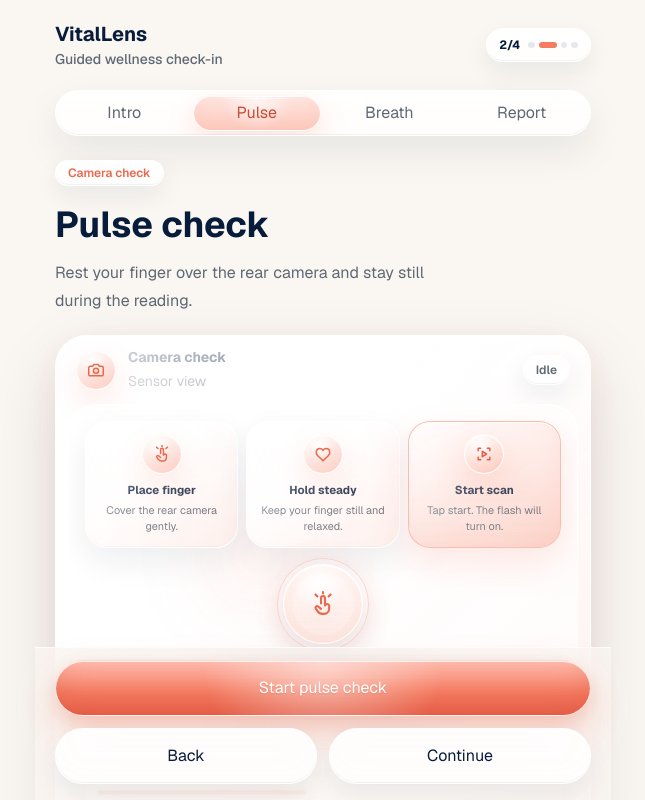
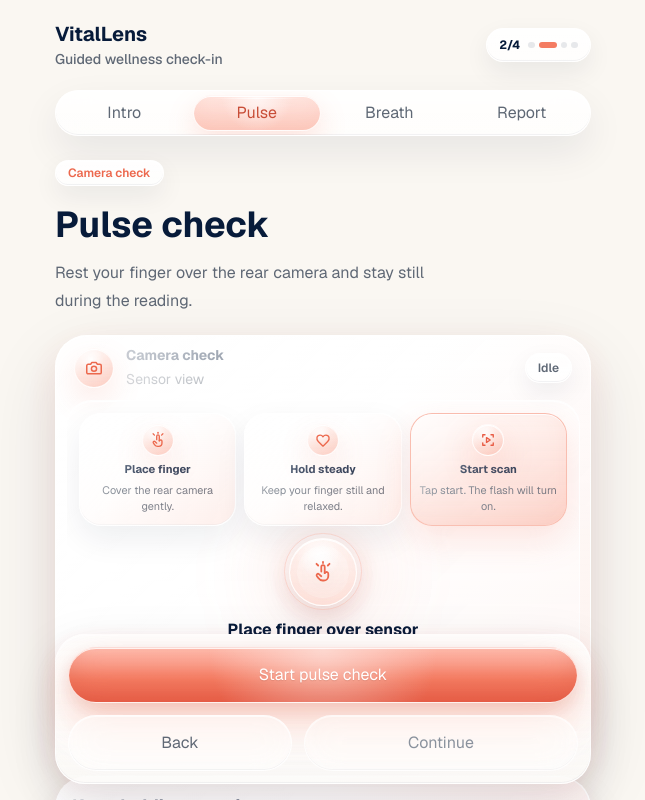
Before and after one commit to arliking13/vitallens, a Next.js app: page / in a window 1280 px wide. Both pictures are taken after a click on the button "Pulse". Shown: the top 800 px of the page, without its empty margins (317-962 px from the left). Built offline with nearby package versions, Linux system fonts and the light colour scheme.

Commit message:
style: refine pulse scanner presentation

```diff
--- a/src/app/globals.css
+++ b/src/app/globals.css
@@ -158,7 +158,7 @@ button {
     inset 0 -10px 24px rgba(244, 124, 98, 0.08);
   color: var(--vl-peach-strong);
   display: grid;
-  height: 5rem;
+  height: 4.25rem;
   isolation: isolate;
   justify-items: center;
   margin-inline: auto;
@@ -168,7 +168,7 @@ button {
     box-shadow 220ms ease,
     color 220ms ease,
     transform 220ms ease;
-  width: 5rem;
+  width: 4.25rem;
 }
 
 .vl-scanner-core::before,
@@ -181,9 +181,9 @@ button {
 
 .vl-scanner-core::before {
   border: 1px solid rgba(248, 183, 168, 0.58);
-  box-shadow: 0 0 32px rgba(244, 124, 98, 0.12);
-  inset: -0.45rem;
-  opacity: 0.88;
+  box-shadow: 0 0 24px rgba(244, 124, 98, 0.1);
+  inset: -0.35rem;
+  opacity: 0.78;
   z-index: 0;
 }
 
@@ -191,7 +191,7 @@ button {
   background:
     radial-gradient(circle at 44% 24%, rgba(255, 255, 255, 0.56), transparent 40%),
     rgba(255, 255, 255, 0.2);
-  inset: 0.5rem;
+  inset: 0.42rem;
   z-index: 0;
 }
 
@@ -210,8 +210,8 @@ button {
     radial-gradient(circle at 45% 24%, rgba(255, 255, 255, 0.64), transparent 36%),
     linear-gradient(180deg, rgba(255, 176, 160, 0.98), rgba(244, 124, 98, 0.94));
   box-shadow:
-    0 18px 38px rgba(244, 124, 98, 0.24),
-    0 0 42px rgba(244, 124, 98, 0.18),
+    0 16px 34px rgba(244, 124, 98, 0.2),
+    0 0 34px rgba(244, 124, 98, 0.14),
     inset 0 1px 0 rgba(255, 255, 255, 0.86),
     inset 0 -12px 24px rgba(186, 58, 38, 0.16);
   color: #FFFFFF;
@@ -220,8 +220,8 @@ button {
 .vl-scanner-core-scanning::before {
   border-color: rgba(244, 124, 98, 0.44);
   box-shadow:
-    0 0 0 0.3rem rgba(253, 233, 227, 0.62),
-    0 0 36px rgba(244, 124, 98, 0.2);
+    0 0 0 0.24rem rgba(253, 233, 227, 0.58),
+    0 0 28px rgba(244, 124, 98, 0.18);
 }
 
 .vl-scanner-core-scanning::after {
@@ -313,6 +313,39 @@ button {
     inset 0 1px 0 rgba(255, 255, 255, 0.86),
     inset 0 -1px 0 rgba(7, 27, 58, 0.05);
   color: var(--vl-text);
+}
+
+.vl-action-dock {
+  -webkit-backdrop-filter: blur(20px) saturate(1.45);
+  backdrop-filter: blur(20px) saturate(1.45);
+  background:
+    linear-gradient(180deg, rgba(255, 255, 255, 0.78), rgba(255, 255, 255, 0.54)),
+    rgba(250, 247, 242, 0.72);
+  border: 1px solid rgba(255, 255, 255, 0.76);
+  border-radius: 30px;
+  box-shadow:
+    0 20px 54px rgba(7, 27, 58, 0.12),
+    0 8px 26px rgba(244, 124, 98, 0.1),
+    inset 0 1px 0 rgba(255, 255, 255, 0.9),
+    inset 0 -1px 0 rgba(7, 27, 58, 0.05);
+}
+
+.vl-dock-back {
+  background: rgba(255, 255, 255, 0.48);
+  box-shadow:
+    inset 0 1px 0 rgba(255, 255, 255, 0.72),
+    inset 0 -1px 0 rgba(7, 27, 58, 0.04);
+  color: var(--vl-text-muted);
+}
+
+.vl-dock-continue:disabled {
+  background: rgba(255, 255, 255, 0.42);
+  border-color: rgba(255, 255, 255, 0.58);
+  box-shadow:
+    inset 0 1px 0 rgba(255, 255, 255, 0.62),
+    inset 0 -1px 0 rgba(7, 27, 58, 0.03);
+  color: var(--vl-text-soft);
+  opacity: 1;
 }
 
 .vl-segmented-control {
@@ -504,13 +537,13 @@ button {
   animation: scanner-glow 3.2s ease-in-out infinite;
 }
 
-.vl-heart-beat {
-  animation: vl-heart-beat 1.35s ease-in-out infinite;
+.vl-heartbeat {
+  animation: vl-heartbeat 1s ease-in-out infinite;
   transform-origin: center;
 }
 
 .vl-ring-pulse::before {
-  animation: vl-ring-pulse 2.4s ease-in-out infinite;
+  animation: vl-ring-pulse 1.05s ease-in-out infinite;
 }
 
 @keyframes screen-in {
@@ -636,7 +669,7 @@ button {
   }
 }
 
-@keyframes vl-heart-beat {
+@keyframes vl-heartbeat {
   0%,
   100% {
     opacity: 0.96;
@@ -694,7 +727,7 @@ button {
     animation: none;
   }
 
-  .vl-heart-beat,
+  .vl-heartbeat,
   .vl-ring-pulse::before {
     animation: none;
   }
--- a/src/features/pulse/components/CameraPreview.tsx
+++ b/src/features/pulse/components/CameraPreview.tsx
@@ -172,11 +172,9 @@ function getActiveInstruction({
 }
 
 function getScannerCoreState({
-  fingerGateState,
   isSampling,
   title,
 }: {
-  fingerGateState?: FingerGateState;
   isSampling: boolean;
   title: string;
 }): ScannerCoreState {
@@ -184,10 +182,7 @@ function getScannerCoreState({
     return "ready";
   }
 
-  if (
-    isSampling &&
-    (fingerGateState === "stabilizing" || fingerGateState === "recording")
-  ) {
+  if (isSampling) {
     return "scanning";
   }
 
@@ -252,11 +247,7 @@ export function CameraPreview({
   const title = scannerTitle ?? copy.title;
   const detail = scannerDetail ?? copy.detail;
   const label = scannerLabel ?? (hasStream ? copy.label : emptyStateCopy[status]);
-  const scannerCoreState = getScannerCoreState({
-    fingerGateState,
-    isSampling,
-    title,
-  });
+  const scannerCoreState = getScannerCoreState({ isSampling, title });
   const ScannerCoreIcon =
     scannerCoreState === "ready"
       ? CheckIcon
@@ -283,10 +274,10 @@ export function CameraPreview({
 
   return (
     <div
-      className="vl-scanner-card animate-card-in overflow-hidden p-3"
+      className="vl-scanner-card animate-card-in overflow-hidden p-2.5"
       style={animationStyle}
     >
-      <div className="flex items-center justify-between gap-3 px-2 pb-3">
+      <div className="flex items-center justify-between gap-3 px-2 pb-2.5">
         <div className="flex min-w-0 items-center gap-3">
           <span className="vl-glass-icon h-10 w-10" aria-hidden="true">
             <CameraIcon className="h-5 w-5" />
@@ -305,7 +296,7 @@ export function CameraPreview({
         </span>
       </div>
 
-      <div className="relative overflow-hidden rounded-[28px] border border-white/80 bg-white/60 px-4 pb-4 pt-4 shadow-[inset_0_1px_0_rgba(255,255,255,0.92),inset_0_-1px_0_rgba(7,27,58,0.05)]">
+      <div className="relative overflow-hidden rounded-[26px] border border-white/70 bg-white/45 px-3 pb-3 pt-3 shadow-[inset_0_1px_0_rgba(255,255,255,0.88),inset_0_-1px_0_rgba(7,27,58,0.04)]">
         <video
           aria-hidden={!shouldShowRawPreview}
           aria-label={
@@ -332,7 +323,12 @@ export function CameraPreview({
           ].join(" ")}
         >
           <div
-            className="scanner-glow absolute left-1/2 top-1/2 h-32 w-32 -translate-x-1/2 -translate-y-1/2 rounded-full bg-[rgba(244,124,98,0.14)] blur-2xl"
+            className={[
+              scannerCoreState === "scanning" ? "scanner-glow" : "",
+              "absolute left-1/2 top-1/2 h-28 w-28 -translate-x-1/2 -translate-y-1/2 rounded-full bg-[rgba(244,124,98,0.12)] blur-2xl",
+            ]
+              .filter(Boolean)
+              .join(" ")}
             aria-hidden="true"
           />
           <div
@@ -340,7 +336,7 @@ export function CameraPreview({
             aria-hidden="true"
           />
           <div className="relative">
-            <div className="mb-4 grid grid-cols-3 gap-2">
+            <div className="mb-3 grid grid-cols-3 gap-2">
               {instructionItems.map((item) => {
                 const isActive = item.id === activeInstruction;
                 const Icon = item.icon;
@@ -348,7 +344,7 @@ export function CameraPreview({
                 return (
                   <div
                     className={[
-                      "vl-instruction-card px-2.5 py-3 text-center",
+                      "vl-instruction-card px-2 py-2.5 text-center",
                       isActive ? "vl-instruction-card-active" : "",
                     ]
                       .filter(Boolean)
@@ -356,12 +352,12 @@ export function CameraPreview({
                     key={item.id}
                   >
                     <span
-                      className="vl-glass-icon mx-auto h-10 w-10"
+                      className="vl-glass-icon mx-auto h-8 w-8"
                       aria-hidden="true"
                     >
-                      <Icon className="h-5 w-5" />
+                      <Icon className="h-[1.125rem] w-[1.125rem]" />
                     </span>
-                    <p className="mt-2 text-[0.72rem] font-bold text-[var(--vl-text)]">
+                    <p className="mt-1.5 text-[0.7rem] font-bold text-[var(--vl-text)]">
                       {item.title}
                     </p>
                     <p className="mt-1 text-[0.68rem] leading-4 text-[var(--vl-text-muted)]">
@@ -383,21 +379,21 @@ export function CameraPreview({
             >
               <ScannerCoreIcon
                 className={[
-                  scannerCoreState === "scanning" ? "vl-heart-beat" : "",
-                  scannerCoreState === "idle" ? "h-7 w-7" : "h-8 w-8",
+                  scannerCoreState === "scanning" ? "vl-heartbeat" : "",
+                  scannerCoreState === "idle" ? "h-6 w-6" : "h-7 w-7",
                 ]
                   .filter(Boolean)
                   .join(" ")}
               />
             </div>
-            <p className="mt-4 text-base font-bold text-[var(--vl-text)]">
+            <p className="mt-3 text-base font-bold text-[var(--vl-text)]">
               {title}
             </p>
-            <p className="mx-auto mt-2 max-w-64 text-sm leading-6 text-[var(--vl-text-muted)]">
+            <p className="mx-auto mt-1.5 max-w-56 text-sm leading-5 text-[var(--vl-text-muted)]">
               {detail}
             </p>
             <div
-              className="signal-preview signal-pulse vl-glass relative mt-4 h-16 overflow-hidden rounded-[20px]"
+              className="signal-preview signal-pulse vl-glass relative mt-3 h-14 overflow-hidden rounded-[20px]"
               aria-hidden="true"
             >
               <div className="signal-glow absolute left-1/2 top-2 h-12 w-24 -translate-x-1/2 rounded-full bg-[rgba(244,124,98,0.12)] blur-2xl" />
--- a/src/features/pulse/components/PulseCheckView.tsx
+++ b/src/features/pulse/components/PulseCheckView.tsx
@@ -85,58 +85,41 @@ const signalQualityRowTones = {
 function getScannerTitle({
   hasPulseEstimate,
   isSampling,
-  signalQuality,
-  fingerGateState,
 }: {
   hasPulseEstimate: boolean;
   isSampling: boolean;
-  signalQuality: keyof typeof signalQualityLabels;
-  fingerGateState: keyof typeof fingerGateLabels;
+  signalQuality?: keyof typeof signalQualityLabels;
+  fingerGateState?: keyof typeof fingerGateLabels;
 }) {
   if (hasPulseEstimate) {
     return "Estimate ready";
   }
 
-  if (!isSampling) {
-    return "Place finger over sensor";
+  if (isSampling) {
+    return "Scanning pulse";
   }
 
-  if (
-    fingerGateState === "finger-lost" ||
-    signalQuality === "unstable" ||
-    signalQuality === "too-dark" ||
-    signalQuality === "too-bright"
-  ) {
-    return "Need cleaner signal";
-  }
-
-  return "Reading in progress";
+  return "Place finger over sensor";
 }
 
 function getScannerDetail({
   hasPulseEstimate,
   isSampling,
-  pulseMessage,
-  scannerTitle,
 }: {
   hasPulseEstimate: boolean;
   isSampling: boolean;
-  pulseMessage: string;
-  scannerTitle: string;
+  pulseMessage?: string;
+  scannerTitle?: string;
 }) {
   if (hasPulseEstimate) {
-    return "You can continue or hold a little longer for another clean window.";
+    return "You can continue or hold a little longer.";
   }
 
-  if (!isSampling) {
-    return "Start the check, cover the rear camera, and keep your finger still.";
+  if (isSampling) {
+    return "Hold still for about 20 seconds.";
   }
 
-  if (scannerTitle === "Need cleaner signal") {
-    return pulseMessage;
-  }
-
-  return "Stay still for the most accurate result.";
+  return "Cover the rear camera gently.";
 }
 
 export function PulseCheckView({ onBack, onNext }: PulseCheckViewProps) {
@@ -357,14 +340,10 @@ export function PulseCheckView({ onBack, onNext }: PulseCheckViewProps) {
         ) : (
           <div>
             <p className="text-lg font-bold text-[var(--vl-text)]">
-              {scannerTitle === "Need cleaner signal"
-                ? "Need cleaner signal"
-                : "Keep holding steady"}
+              Keep holding steady
             </p>
             <p className="mt-2 text-sm leading-6 text-[var(--vl-text-muted)]">
-              {scannerTitle === "Need cleaner signal"
-                ? pulseEstimate.message
-                : "About 20 seconds gives a cleaner estimate."}
+              About 20 seconds gives a cleaner estimate.
             </p>
           </div>
         )}
@@ -446,17 +425,22 @@ export function PulseCheckView({ onBack, onNext }: PulseCheckViewProps) {
         </div>
       </details>
 
-      <div className="sticky bottom-0 z-20 -mx-5 mt-auto border-t border-[var(--vl-glass-border)] bg-[rgba(250,247,242,0.78)] px-5 pb-[calc(env(safe-area-inset-bottom)+1rem)] pt-3 backdrop-blur-xl">
-        <div className="space-y-3">
+      <div className="pointer-events-none sticky bottom-0 z-20 -mx-5 mt-auto px-5 pb-[calc(env(safe-area-inset-bottom)+1rem)] pt-5">
+        <div className="vl-action-dock pointer-events-auto space-y-3 p-3">
           <Button className="w-full" onClick={handlePulseCheckButtonClick}>
             {isCheckActive ? "Stop check" : "Start pulse check"}
           </Button>
-          <div className="grid grid-cols-2 gap-3">
-            <Button className="w-full" onClick={onBack} variant="ghost">
+          <div className="grid grid-cols-[0.9fr_1.1fr] gap-3">
+            <Button
+              className="vl-dock-back min-h-12 w-full text-sm"
+              onClick={onBack}
+              variant="ghost"
+            >
               Back
             </Button>
             <Button
-              className="w-full"
+              className="vl-dock-continue min-h-12 w-full text-sm"
+              disabled={!hasPulseEstimate}
               onClick={onNext}
               variant={hasPulseEstimate ? "primary" : "secondary"}
             >
```
